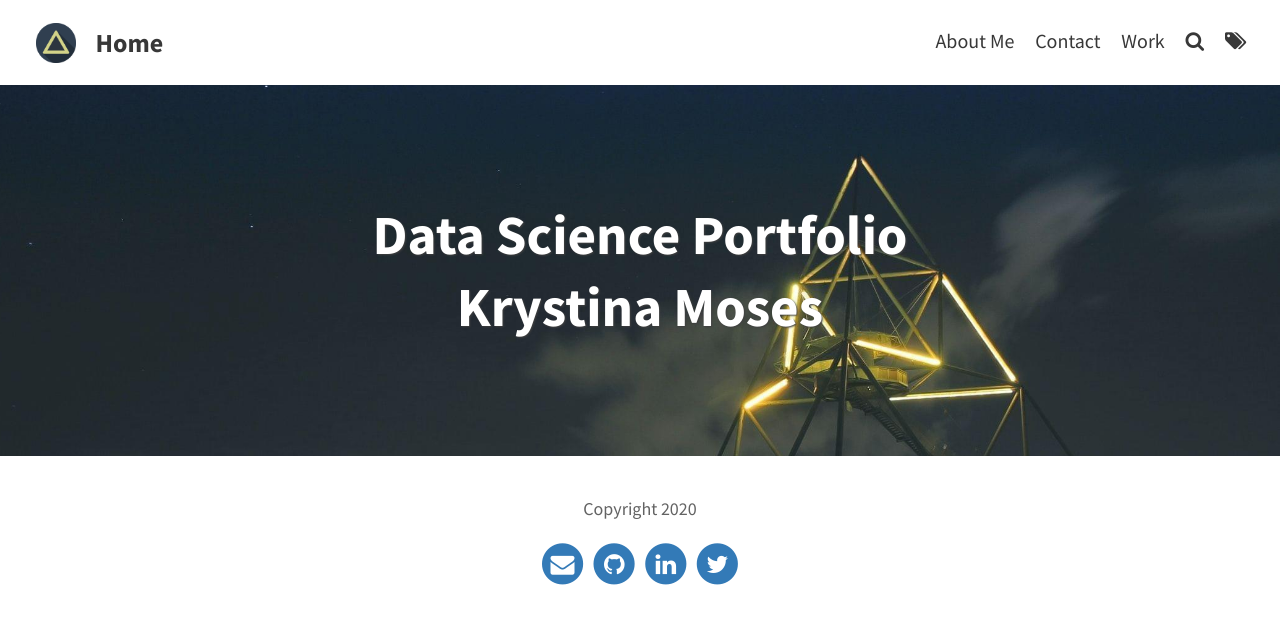
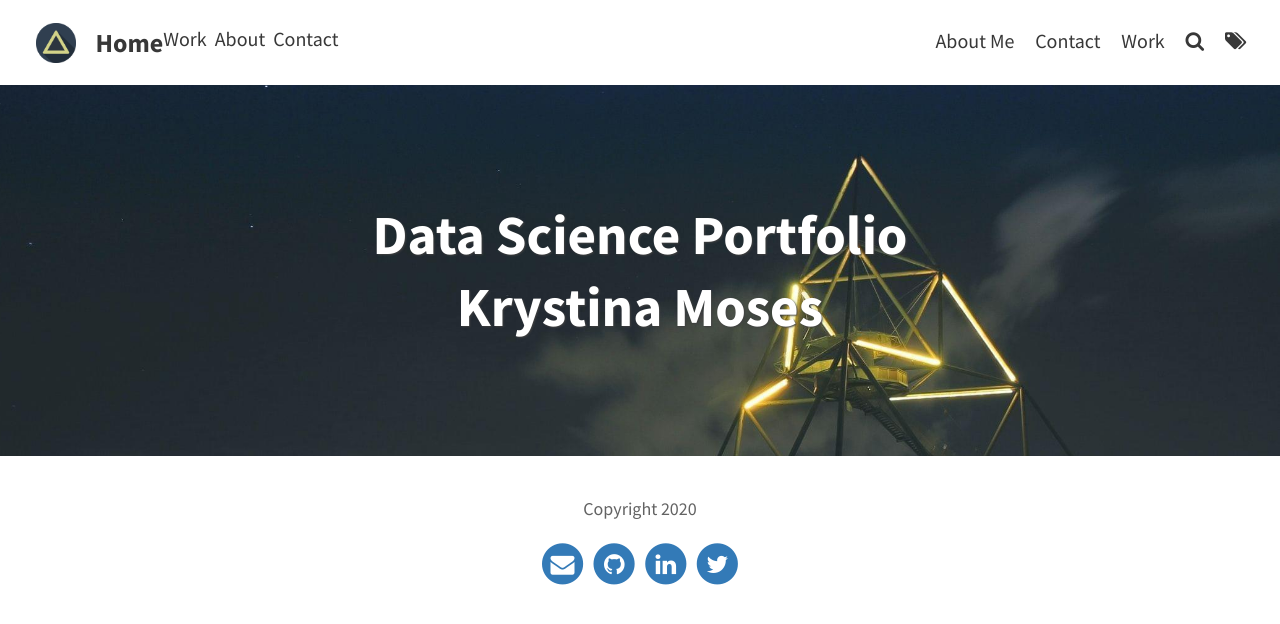
Before and after one commit to knmoses/knmoses.github.io, a Jekyll site: the page built from index.html, in a window 1280 px wide. Shown: the top 624 px of the page. Built offline with Jekyll 4.4.1, drawn with Linux system fonts in a browser that asks for light colours; the list of posts is cut into pages by our own code.

Commit message:
Update navbar.html

```diff
--- a/_includes/navbar.html
+++ b/_includes/navbar.html
@@ -19,6 +19,10 @@
     <nav class="clear">
     <a aria-label="pull" id="pull" class="toggle" href="#">
     <i class="fa fa-bars fa-lg"></i>
+
+	<li><a href="/portfolio.html">Work</a></li>
+        <li><a href="/about.html">About</a></li>
+        <li><a href="/gallery.html">Contact</a></li>
     </a>
 
     <!-- Menu -->
```
